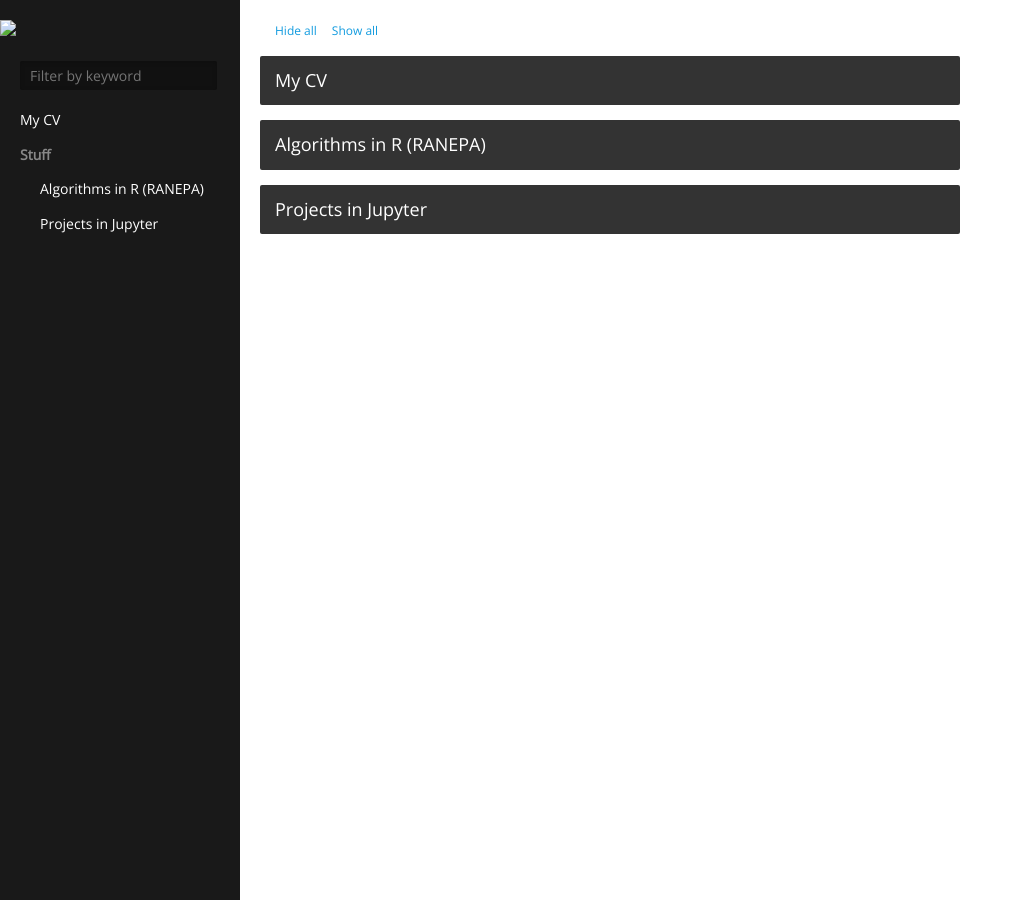
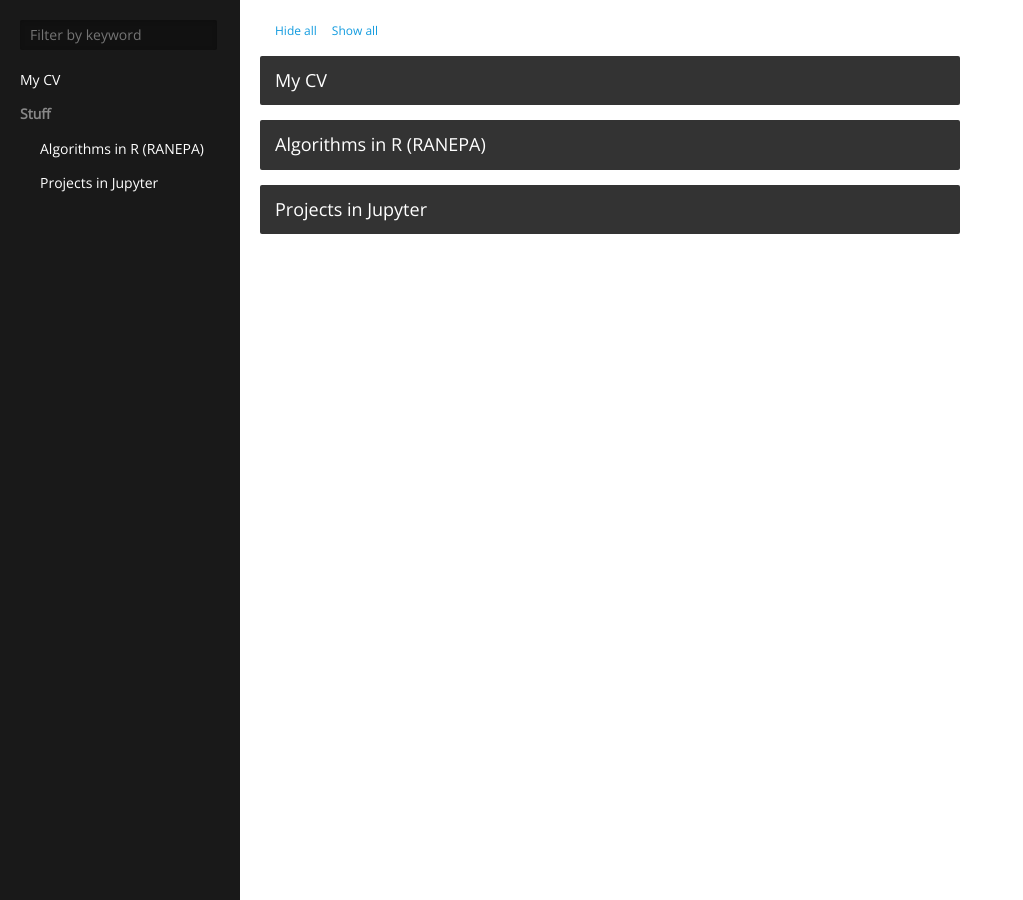
Before and after one commit to Mishquad/DS, a Jekyll site: the page built from docs/index.html, in a window 1280 px wide. Shown: the whole page, without its empty margins (0-1023 px from the left). Built offline with Jekyll 4.4.1, drawn with Linux system fonts in a browser that asks for light colours.

Commit message:
Update nav.html

```diff
--- a/docs/_includes/nav.html
+++ b/docs/_includes/nav.html
@@ -1,6 +1,6 @@
 <!-- <h1>{{ site.title }}</h1> -->
 
-<img src="https://mishquad.github.io/DS/blob/master/docs/_includes/me.jpg?raw=true" style="margin-top:20px;width:60%">
+<!-- <img src="https://mishquad.github.io/DS/blob/master/docs/_includes/me.jpg?raw=true" style="margin-top:20px;width:60%"> -->
 <ul id='links'>
   {% for post in site.posts %}
     {% if post.category == null %}
```
